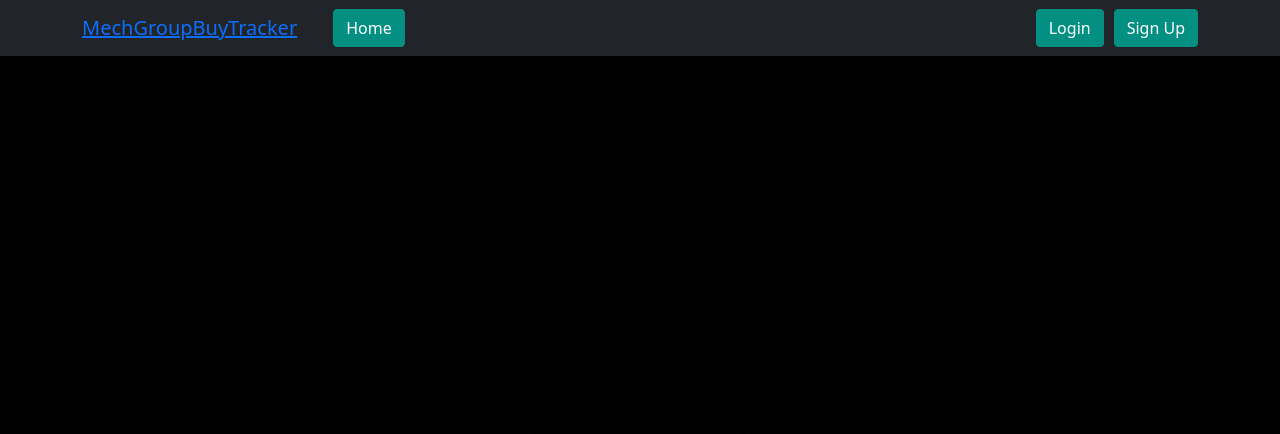
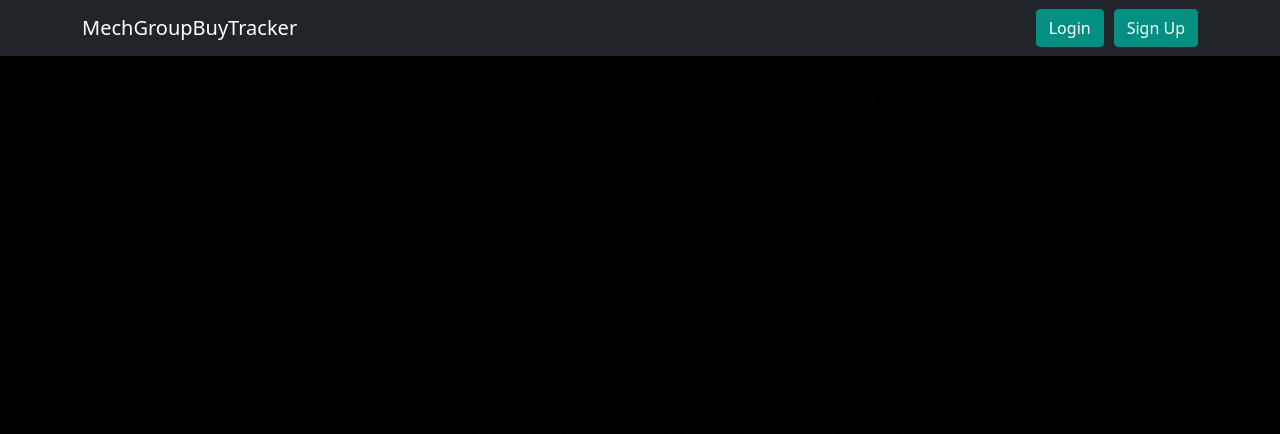
Before and after one commit to keenerz/MechGroupBuyTracker, a React app: page / in a window 1280 px wide. Shown: the top 434 px of the page. Built offline with nearby package versions, Linux system fonts and the light colour scheme; no server answers.

Commit message:
merged Home button into brand

```diff
--- a/src/front/js/component/navbar1.js
+++ b/src/front/js/component/navbar1.js
@@ -18,10 +18,16 @@ export const Navbar1 = () => {
       <Container>
         <Navbar.Brand>
           {" "}
-          <Link to="/">MechGroupBuyTracker</Link>
+          <Link
+            to="/"
+            className="homelink"
+            onClick={() => localStorage.removeItem("projectedit")}
+          >
+            MechGroupBuyTracker
+          </Link>
         </Navbar.Brand>
 
-        <Nav>
+        {/* <Nav>
           <Link to="/">
             <Button
               style={{ marginLeft: "20px" }}
@@ -30,7 +36,7 @@ export const Navbar1 = () => {
               Home
             </Button>
           </Link>
-        </Nav>
+        </Nav> */}
         <Navbar.Toggle aria-controls="responsive-navbar-nav" />
         <Navbar.Collapse id="responsive-navbar-nav">
           <Nav className="me-auto" style={{ marginLeft: "10px" }}>
--- a/src/front/styles/navbar1.css
+++ b/src/front/styles/navbar1.css
@@ -2,3 +2,7 @@ navbar1.btn.btn-primary {
   background-color: rgb(58, 170, 159) !important;
   border-color: rgb(58, 170, 159) !important;
 }
+.homelink {
+  text-decoration: none;
+  color: white;
+}
```
